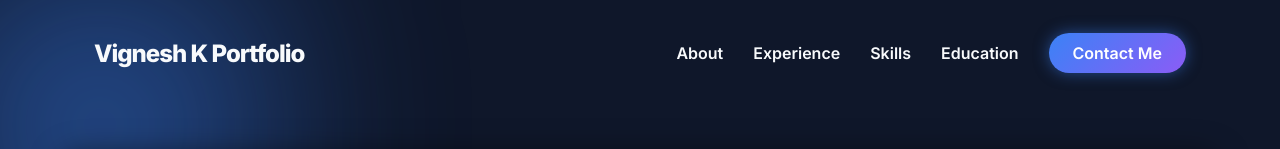
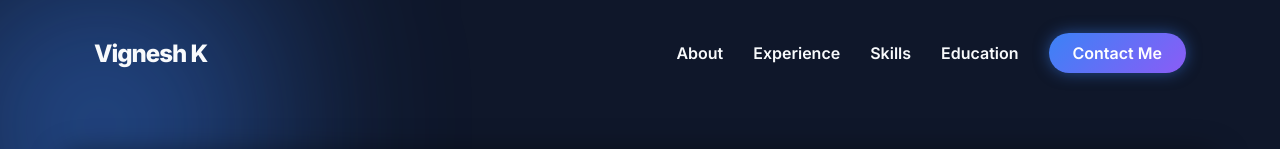
Before and after one commit to Vigneshviki005/Portfolio, a website: page index.html in a window 1280 px wide. Shown: the top 149 px of the page. Drawn offline with Linux system fonts and the light colour scheme.

Commit message:
Header change

```diff
--- a/index.html
+++ b/index.html
@@ -15,7 +15,7 @@
     <div class="blob blob-2"></div>
 
     <nav class="glass-nav">
-        <div class="logo">Vignesh K Portfolio</div>
+        <div class="logo">Vignesh K</div>
         <ul class="nav-links">
             <li><a href="#about">About</a></li>
             <li><a href="#experience">Experience</a></li>
```
